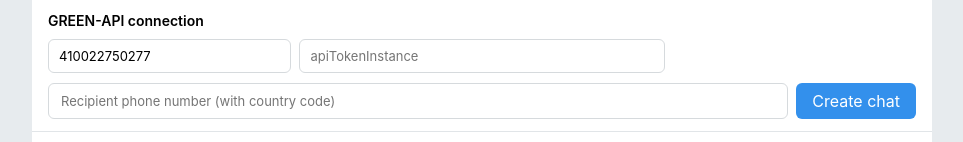
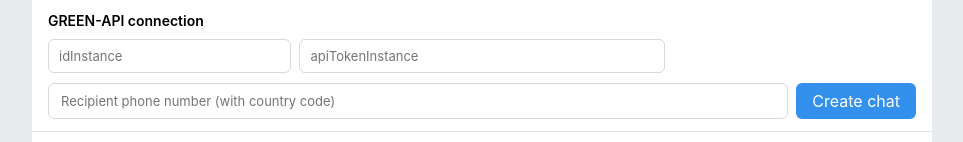
Before and after one commit to ivannikovmn/telegram-chat-ui, a React (Vite) app: page / in a window 1280 px wide. Shown: the top 142 px of the page, without its empty margins (158-1121 px from the left). Built offline with nearby package versions, Linux system fonts and the light colour scheme.

Commit message:
chore: remove test instance id

```diff
--- a/src/App.tsx
+++ b/src/App.tsx
@@ -14,7 +14,7 @@ type Message = {
 }
 
 function App() {
-  const [idInstance, setIdInstance] = useState('410022750277')
+  const [idInstance, setIdInstance] = useState('')
   const [apiTokenInstance, setApiTokenInstance] = useState('')
   const [recipientPhone, setRecipientPhone] = useState('')
   const [chatId, setChatId] = useState('')
```
